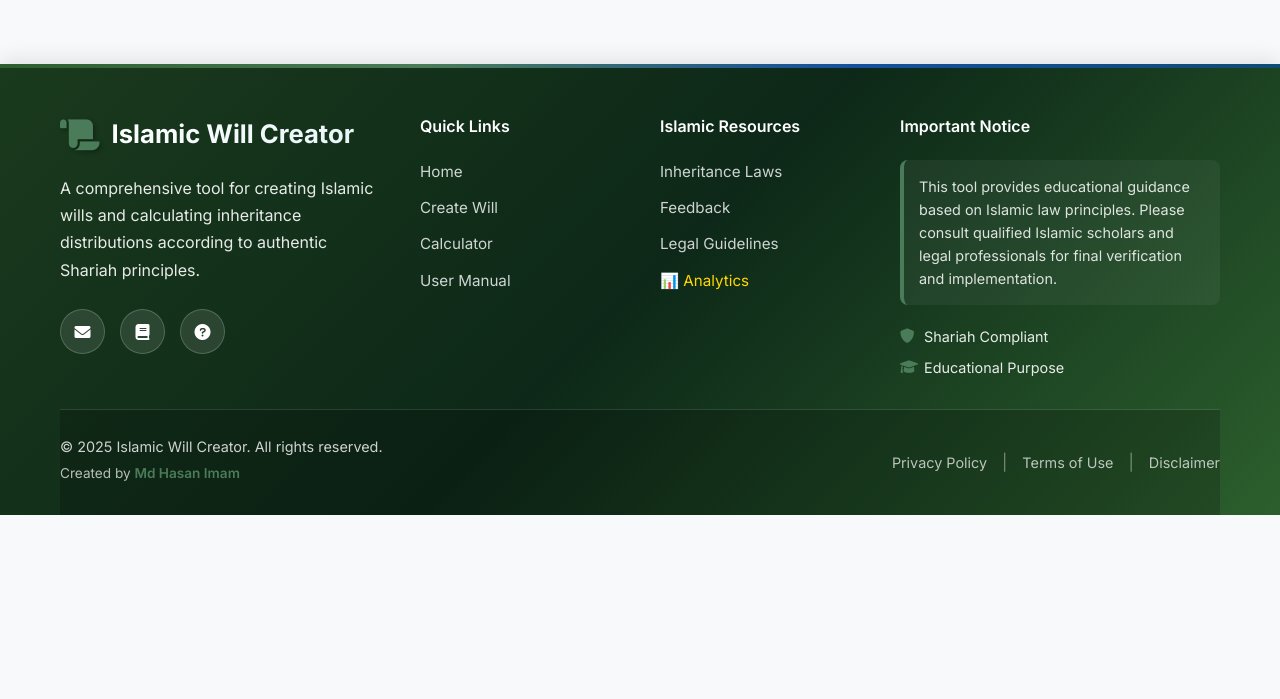
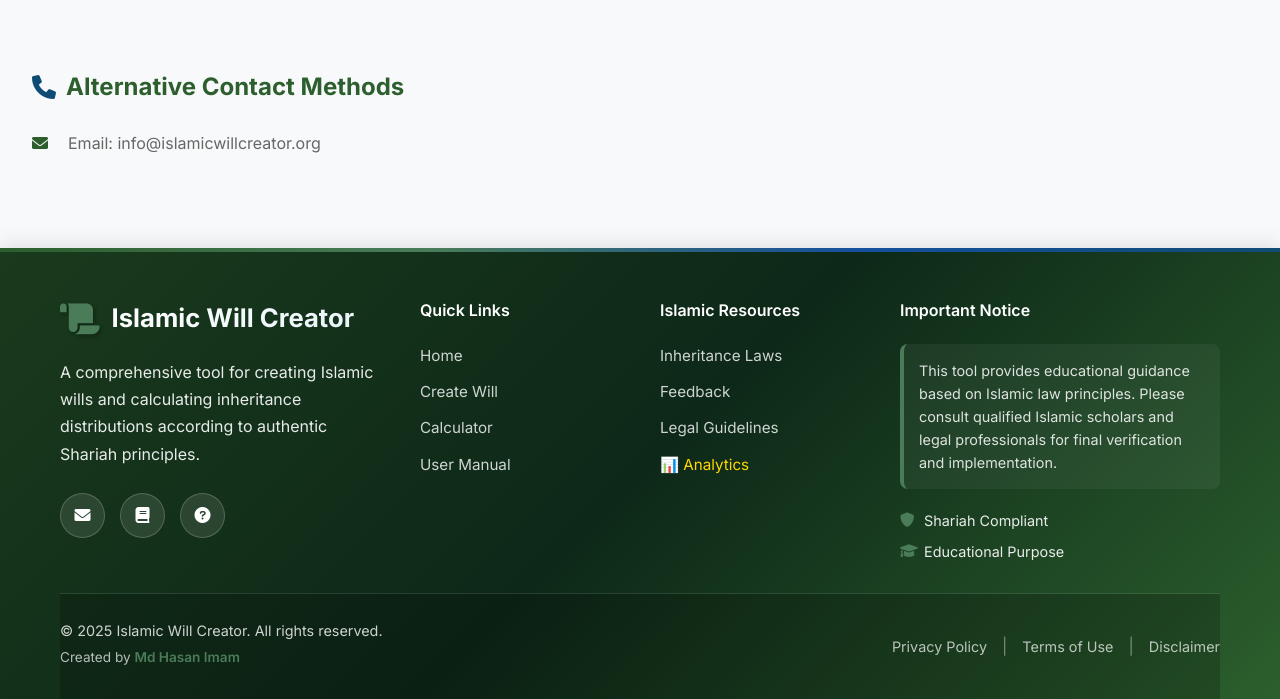
Before and after one commit to drhimam/islamic-will-creator, a plain HTML site: page index.html in a window 1280 px wide. Shown: the part 4451-5150 px from the top of the page. Before the commit the page ends 4966 px from the top, so only its background shows below. Drawn offline with nearby package versions, Linux system fonts and the light colour scheme.

Commit message:
🕌 Initial commit: Islamic Will Creator - Complete Shariah-compliant inheritance calculator
add alternate contact email

```diff
--- a/index.html
+++ b/index.html
@@ -1635,6 +1635,15 @@
             </div>
         </div>
     </div>
+<div class="contact-info">
+                    <h2><i class="fas fa-phone"></i> Alternative Contact Methods</h2>
+                    <div class="contact-methods">
+                        <div class="contact-method">
+                            <i class="fas fa-envelope"></i>
+                            <span>Email: info@islamicwillcreator.org</span>
+                        </div>
+                    </div>
+</div>
 
     <!-- Success Modal -->
     <div id="success-modal" class="modal">
@@ -1651,7 +1660,7 @@
                         <i class="fas fa-file-pdf"></i> Download PDF
                     </button>
                     <button id="download-json" class="btn-secondary">
-                        <i class="fas fa-file-code"></i> Download JSON
+                        <i class="fas fa-file-code"></i> Download
                     </button>
                 </div>
             </div>
```
